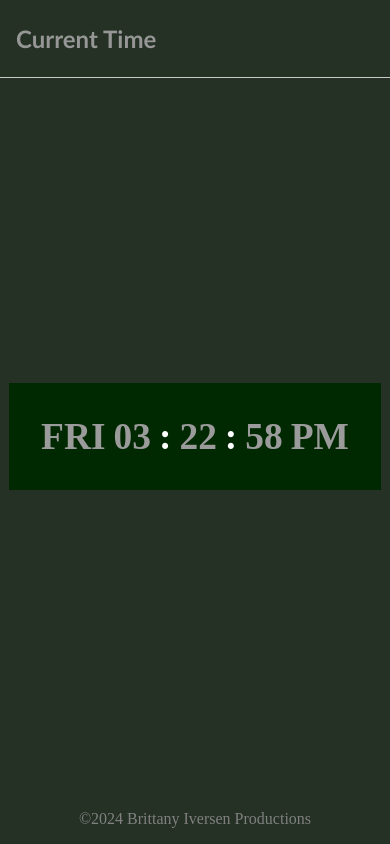
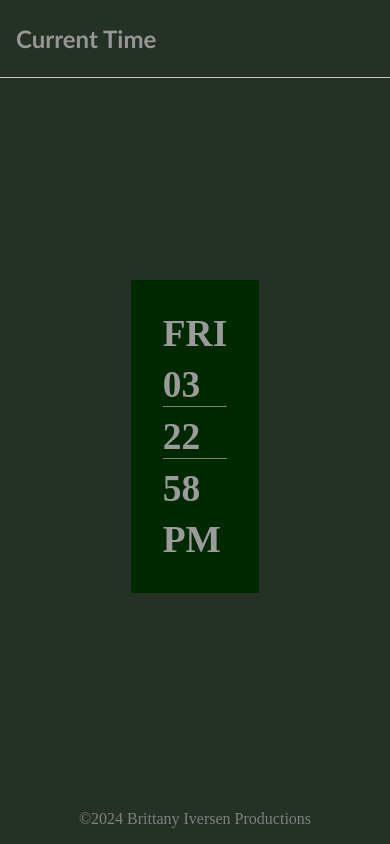
Before and after one commit to biverse2/digitalclock, a plain HTML site: page index.html in a window 390 px wide. Drawn offline with Linux system fonts and the light colour scheme.

Commit message:
digitalclock

```diff
--- a/styles/main.css
+++ b/styles/main.css
@@ -40,3 +40,17 @@ footer p {
     padding: 1em;
     text-align: center;
 }
+/*  MEDIA Q */
+
+@media (max-width:676px) {
+    .digitalclock {
+        flex-direction: column;
+    }
+    #colon1, #colon2 {
+        display: none;
+    }
+    #hour, #minute {
+        border-bottom: .5px solid grey;
+    }
+
+}
```
